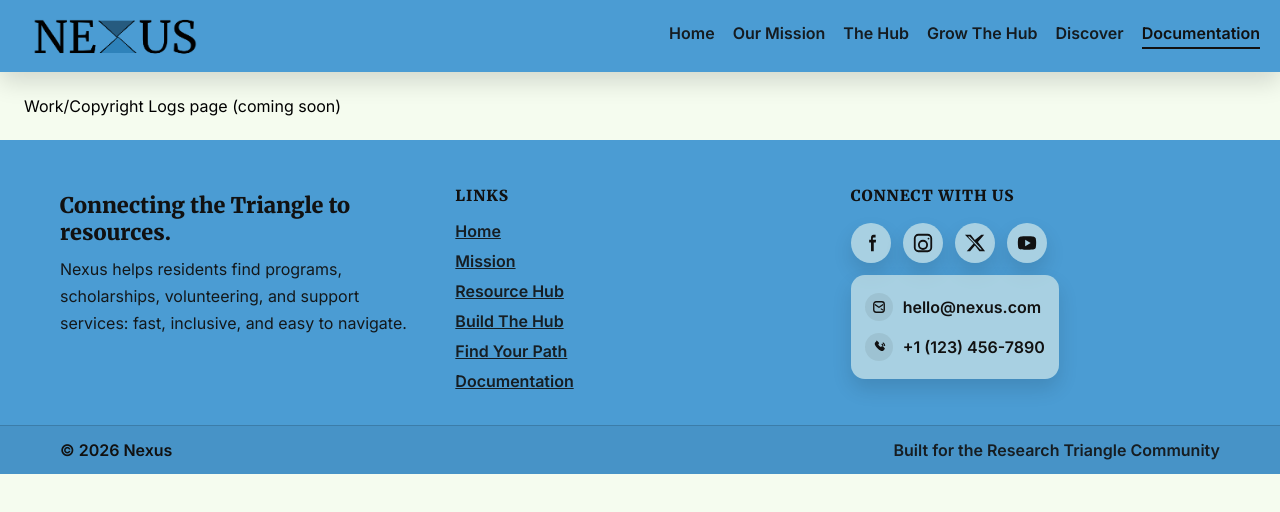
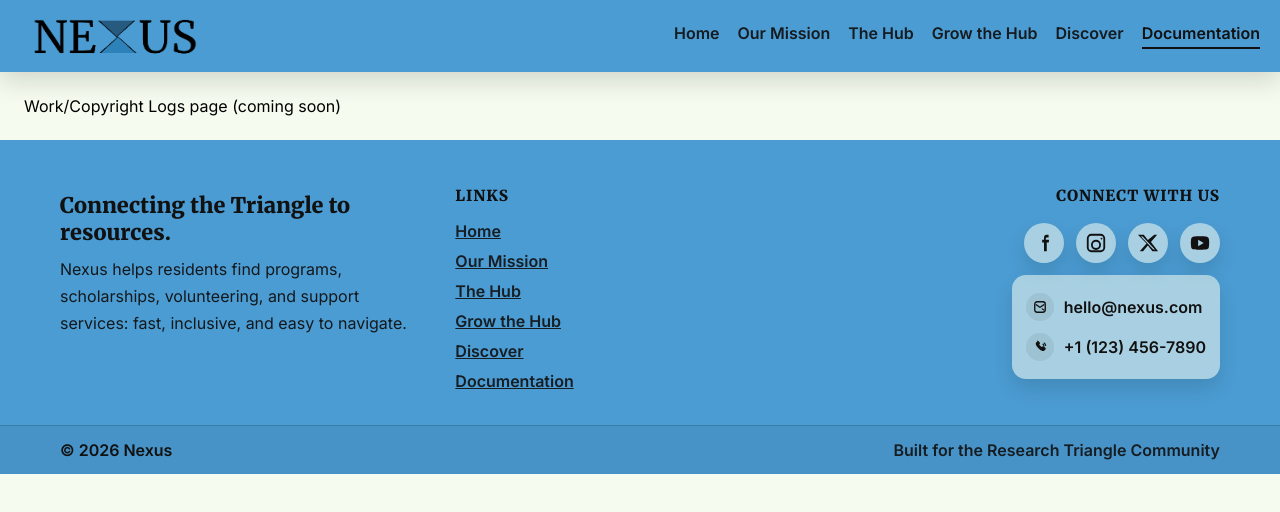
Before and after one commit to JoannaArul/Webmaster-TSA, a React (Vite) app in the folder WebmasterTSA/: page /documentation in a window 1280 px wide. Shown: the top 512 px of the page. Built offline with nearby package versions, Linux system fonts and the light colour scheme.

Commit message:
Fixed footer scaling issues

```diff
--- a/WebmasterTSA/src/components/Footer.jsx
+++ b/WebmasterTSA/src/components/Footer.jsx
@@ -7,32 +7,30 @@ const COLORS = {
 export default function Footer() {
   return (
     <footer style={styles.footer}>
-      <div style={styles.inner}>
-        {/* Left: mission (no logo) */}
+      <style>{css}</style>
+
+      <div style={styles.inner} className="footer-inner">
         <div style={styles.colLeft}>
           <h3 style={styles.footerTitle}>Connecting the Triangle to resources.</h3>
           <p style={styles.footerText}>
-            Nexus helps residents find programs, scholarships, volunteering, and support
-            services: fast, inclusive, and easy to navigate.
+            Nexus helps residents find programs, scholarships, volunteering, and support services: fast, inclusive, and easy to navigate.
           </p>
         </div>
 
-        {/* Middle: links */}
         <div style={styles.col}>
           <div style={styles.colHeader}>Links</div>
           <a style={styles.link} href="/">Home</a>
-          <a style={styles.link} href="/mission">Mission</a>
-          <a style={styles.link} href="/resource-hub">Resource Hub</a>
-          <a style={styles.link} href="/build-the-hub">Build The Hub</a>
-          <a style={styles.link} href="/find-ecs">Find Your Path</a>
+          <a style={styles.link} href="/mission">Our Mission</a>
+          <a style={styles.link} href="/resource-hub">The Hub</a>
+          <a style={styles.link} href="/build-the-hub">Grow the Hub</a>
+          <a style={styles.link} href="/find-ecs">Discover</a>
           <a style={styles.link} href="/work-logs">Documentation</a>
         </div>
 
-        {/* Right: connect */}
-        <div style={styles.colRight}>
+        <div style={styles.colRight} className="footer-colRight">
           <div style={styles.colHeader}>Connect With Us</div>
 
-          <div style={styles.iconRow}>
+          <div style={styles.iconRow} className="footer-iconRow">
             <a
               style={styles.iconLink}
               href="https://www.facebook.com"
@@ -71,7 +69,7 @@ export default function Footer() {
             </a>
           </div>
 
-          <div style={styles.contactBlock}>
+          <div style={styles.contactBlock} className="footer-contactBlock">
             <div style={styles.contactLine}>
               <span style={styles.contactIcon} aria-hidden="true">
                 <CuteMailIcon />
@@ -89,16 +87,17 @@ export default function Footer() {
       </div>
 
       <div style={styles.bottomBar}>
-        <div style={styles.bottomInner}>
+        <div style={styles.bottomInner} className="footer-bottomInner">
           <span>© {new Date().getFullYear()} Nexus</span>
-          <span style={styles.bottomRight}>Built for the Research Triangle Community</span>
+          <span style={styles.bottomRight} className="footer-bottomRight">
+            Built for the Research Triangle Community
+          </span>
         </div>
       </div>
     </footer>
   );
 }
 
-/* Social Icons */
 function IconFacebook() {
   return (
     <svg width="22" height="22" viewBox="0 0 24 24" fill="none">
@@ -143,7 +142,6 @@ function IconYouTube() {
   );
 }
 
-/* Cute Contact Icons */
 function CuteMailIcon() {
   return (
     <svg width="18" height="18" viewBox="0 0 24 24" fill="none">
@@ -199,7 +197,6 @@ const styles = {
     paddingTop: "46px",
     overflowX: "hidden",
   },
-
   inner: {
     maxWidth: "1200px",
     margin: "0 auto",
@@ -210,15 +207,11 @@ const styles = {
     boxSizing: "border-box",
     alignItems: "start",
   },
-
   colLeft: {
     display: "flex",
     flexDirection: "column",
-    paddingLeft: "0px",
-    marginLeft: "0px",
     minWidth: 0,
   },
-
   footerTitle: {
     margin: "6px 0 10px 0",
     fontFamily: "var(--font-heading)",
@@ -232,7 +225,6 @@ const styles = {
     opacity: 0.95,
     maxWidth: "60ch",
   },
-
   col: { display: "flex", flexDirection: "column", gap: "10px", minWidth: 0 },
   colHeader: {
     fontFamily: "var(--font-heading)",
@@ -248,17 +240,15 @@ const styles = {
     textDecoration: "underline",
     opacity: 0.9,
   },
-
   colRight: {
     display: "flex",
     flexDirection: "column",
     gap: "12px",
-    paddingLeft: "0px",
-    justifySelf: "start",
+    justifySelf: "end",
+    alignItems: "flex-end",
     minWidth: 0,
   },
-
-  iconRow: { display: "flex", gap: "12px", alignItems: "center", flexWrap: "wrap" },
+  iconRow: { display: "flex", gap: "12px", alignItems: "center", flexWrap: "wrap", justifyContent: "flex-end" },
   iconLink: {
     color: COLORS.text,
     width: "40px",
@@ -271,14 +261,13 @@ const styles = {
     textDecoration: "none",
     lineHeight: 0,
   },
-
   contactBlock: {
     backgroundColor: "rgba(245,252,239,0.55)",
     borderRadius: "14px",
     padding: "12px 14px",
     boxShadow: "0 10px 20px rgba(0,0,0,0.12)",
+    width: "min(360px, 100%)",
   },
-
   contactLine: {
     fontFamily: "var(--font-body)",
     fontWeight: 600,
@@ -296,7 +285,6 @@ const styles = {
     borderRadius: "999px",
     backgroundColor: "rgba(73,74,72,0.10)",
   },
-
   bottomBar: {
     borderTop: "1px solid rgba(0,0,0,0.15)",
     padding: "14px 0",
@@ -314,5 +302,28 @@ const styles = {
     fontWeight: 600,
     boxSizing: "border-box",
   },
-  bottomRight: { opacity: 0.9 },
+  bottomRight: { opacity: 0.9, textAlign: "right" },
 };
+
+const css = `
+  @media (max-width: 820px) {
+    .footer-colRight {
+      justify-self: start !important;
+      align-items: flex-start !important;
+    }
+    .footer-iconRow {
+      justify-content: flex-start !important;
+    }
+    .footer-bottomInner {
+      justify-content: center !important;
+      text-align: center;
+    }
+    .footer-bottomRight {
+      text-align: center !important;
+    }
+    .footer-contactBlock {
+      width: 100% !important;
+      max-width: 520px;
+    }
+  }
+`;
--- a/WebmasterTSA/src/components/Header.jsx
+++ b/WebmasterTSA/src/components/Header.jsx
@@ -13,7 +13,7 @@ const NAV_LINKS = [
   { to: "/", label: "Home" },
   { to: "/our-mission", label: "Our Mission" },
   { to: "/the-hub", label: "The Hub" },
-  { to: "/grow-the-hub", label: "Grow The Hub" },
+  { to: "/grow-the-hub", label: "Grow the Hub" },
   { to: "/discover", label: "Discover" },
   { to: "/documentation", label: "Documentation" },
 ];
```
